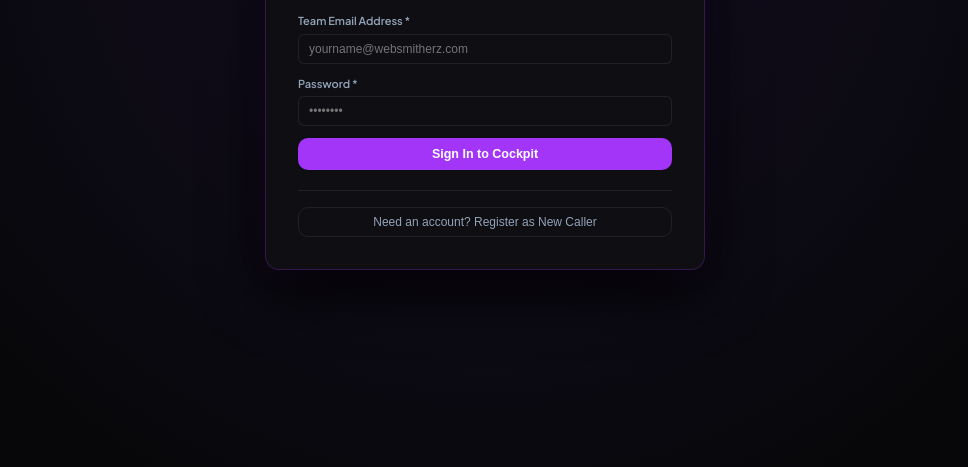
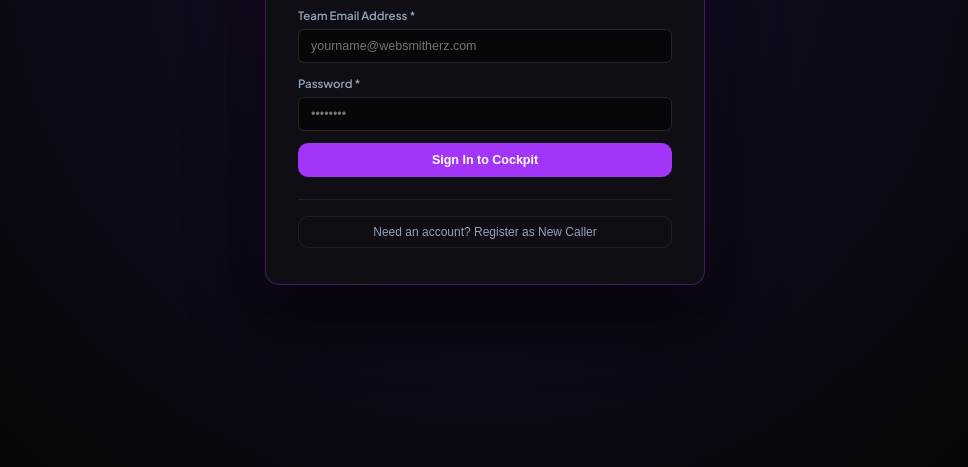
Before and after one commit to ADRZZUBAIRI/caller-cockpit, a plain HTML site: page index.html in a window 1280 px wide. Shown: the part 333-800 px from the top of the page, without its empty margins (155-1123 px from the left). Drawn offline with nearby package versions, Linux system fonts and the light colour scheme.

Commit message:
Center auth card and refine input styling

```diff
--- a/style.css
+++ b/style.css
@@ -58,39 +58,78 @@
 .w-full { width: 100%; }
 .flex-1 { flex: 1; }
 
-/* Mandatory Auth Gate Overlay (Full Screen Security Barrier) */
+/* ========================================================= */
+/* MANDATORY AUTH GATE OVERLAY (FULL SCREEN CARD) */
+/* ========================================================= */
 .auth-gate-overlay {
   position: fixed;
-  inset: 0;
-  background: radial-gradient(circle at 50% 30%, #150f24 0%, #070709 80%);
-  z-index: 9999;
-  display: flex;
-  align-items: center;
-  justify-content: center;
+  top: 0;
+  left: 0;
+  right: 0;
+  bottom: 0;
+  width: 100vw;
+  height: 100vh;
+  background: radial-gradient(circle at 50% 35%, #180e2b 0%, #070709 85%) !important;
+  z-index: 99999;
+  display: flex !important;
+  align-items: center !important;
+  justify-content: center !important;
   padding: 20px;
 }
 
 .auth-gate-card {
-  background: var(--bg-surface);
-  border: 1px solid rgba(163, 53, 249, 0.25);
+  background: #0e0e14 !important;
+  border: 1px solid rgba(163, 53, 249, 0.35) !important;
   border-radius: var(--radius-lg);
-  padding: 32px;
+  padding: 36px 32px;
   width: 100%;
   max-width: 440px;
-  box-shadow: 0 20px 60px rgba(0, 0, 0, 0.9), 0 0 30px rgba(163, 53, 249, 0.1);
+  box-shadow: 0 25px 70px rgba(0, 0, 0, 0.95), 0 0 40px rgba(163, 53, 249, 0.15);
+  display: flex;
+  flex-direction: column;
 }
 
 .auth-gate-brand {
   display: flex;
   align-items: center;
   gap: 8px;
-  margin-bottom: 8px;
+  margin-bottom: 4px;
 }
 
 .auth-gate-toggle-box {
   border-top: 1px solid var(--border-subtle);
   padding-top: 16px;
-  margin-top: 8px;
+  margin-top: 10px;
+}
+
+/* Form Styling */
+.form-group {
+  margin-bottom: 12px;
+}
+
+.form-group label {
+  display: block;
+  font-size: 11.5px;
+  font-weight: 600;
+  color: var(--text-muted);
+  margin-bottom: 5px;
+}
+
+.form-group input, .form-group select, .form-group textarea, .gate-subfields input, .gate-subfields select {
+  width: 100%;
+  background: #070709 !important;
+  border: 1px solid rgba(255, 255, 255, 0.12) !important;
+  color: #f8fafc !important;
+  padding: 9px 12px;
+  border-radius: var(--radius-sm);
+  font-size: 12.5px;
+  outline: none;
+  transition: border-color 0.2s ease;
+}
+
+.form-group input:focus, .form-group select:focus, .form-group textarea:focus, .gate-subfields input:focus, .gate-subfields select:focus {
+  border-color: var(--color-accent) !important;
+  box-shadow: 0 0 10px rgba(163, 53, 249, 0.25);
 }
 
 /* Top Navigation Bar */
@@ -223,15 +262,10 @@
   font-size: 11.5px;
   font-family: 'JetBrains Mono', monospace;
   color: var(--text-muted);
-  cursor: pointer;
   padding: 4px 9px;
   background: var(--bg-obsidian);
   border: 1px solid var(--border-subtle);
   border-radius: var(--radius-sm);
-}
-
-.cloud-status:hover {
-  border-color: var(--color-accent);
 }
 
 .status-dot {
@@ -683,21 +717,6 @@
   padding-left: 24px;
 }
 
-.gate-subfields input, .gate-subfields select, .form-group input, .form-group select, .form-group textarea {
-  width: 100%;
-  background: var(--bg-surface);
-  border: 1px solid var(--border-subtle);
-  color: var(--text-primary);
-  padding: 7px 10px;
-  border-radius: var(--radius-sm);
-  font-size: 12px;
-  outline: none;
-}
-
-.gate-subfields input:focus, .gate-subfields select:focus, .form-group input:focus, .form-group select:focus, .form-group textarea:focus {
-  border-color: var(--border-focus);
-}
-
 .appointment-scheduling-box {
   background: var(--bg-obsidian);
   border: 1px solid var(--border-subtle);
@@ -711,14 +730,6 @@
   gap: 8px;
 }
 
-.form-group label {
-  display: block;
-  font-size: 11px;
-  color: var(--text-muted);
-  margin-bottom: 4px;
-  font-weight: 600;
-}
-
 /* Buttons */
 .btn-primary {
   background: var(--color-accent);
@@ -726,7 +737,7 @@
   border: none;
   font-weight: 700;
   font-size: 12.5px;
-  padding: 9px 16px;
+  padding: 10px 16px;
   border-radius: var(--radius-md);
   cursor: pointer;
   display: inline-flex;
@@ -765,7 +776,7 @@
   background: transparent;
   border: 1px solid var(--border-subtle);
   color: var(--text-muted);
-  padding: 7px 14px;
+  padding: 8px 14px;
   border-radius: var(--radius-md);
   cursor: pointer;
   font-size: 12px;
```
